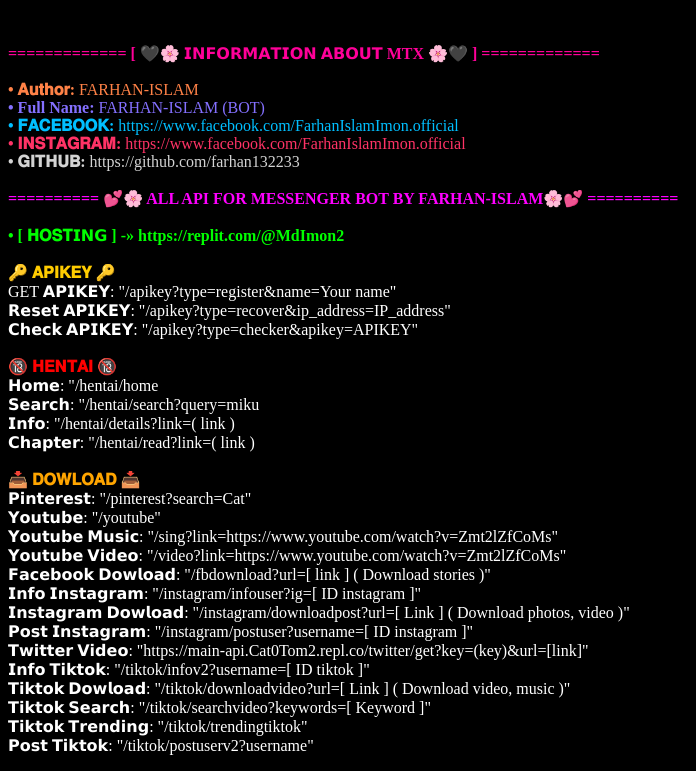
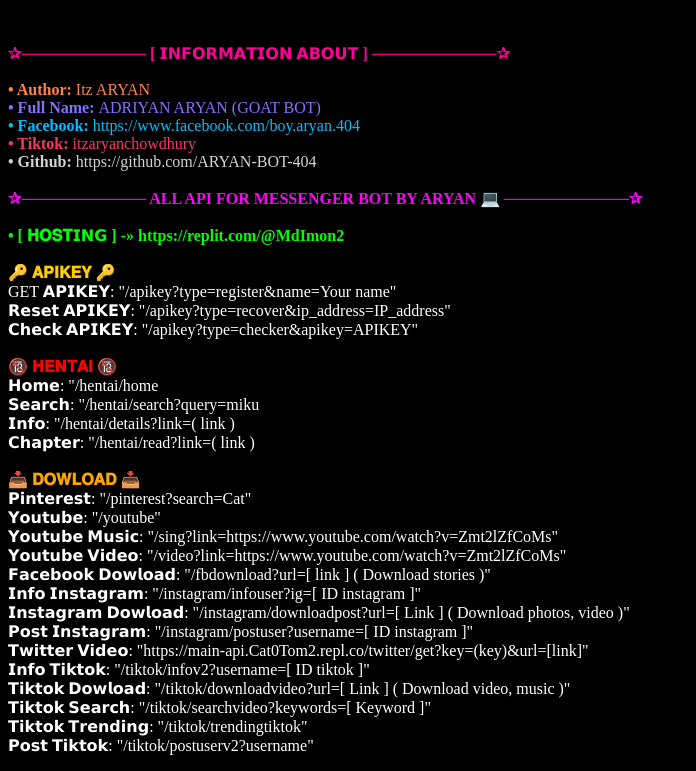
Before and after one commit to WEBSITE-WORKING/A4Y49-AP1, a website: page index.html in a window 1280 px wide. Shown: the top 771 px of the page, without its empty margins (0-696 px from the left). Drawn offline with Linux system fonts and the light colour scheme.

Commit message:
Update index.html

```diff
--- a/index.html
+++ b/index.html
@@ -4,7 +4,7 @@
 	<meta charset="UTF-8">
 	<meta http-equiv="X-UA-Compatible" content="IE=edge">
 	<meta name="viewport" content="width=device-width, initial-scale=1.0">
-	<title>💕 FARHAN WEB API 💕</title>
+	<title>😚 ARYAN WEB API 😊</title>
 </head>
   <style>
         body {
@@ -15,13 +15,13 @@
 <body>
 <div class="skill-item" style="color: #ff6400;">
 </div><br><br>
-<div class="skill-item" style="color: #FF0099;"><b>============= [ 🖤🌸 𝗜𝗡𝗙𝗢𝗥𝗠𝗔𝗧𝗜𝗢𝗡 𝗔𝗕𝗢𝗨𝗧 MTX 🌸🖤 ] =============</b></div><br>
-<div class="skill-item" style="color: #FF8247;"><b>• 𝐀𝐮𝐭𝐡𝐨𝐫:</b> FARHAN-ISLAM</div>
-<div class="skill-item" style="color: #8470FF;"><b>• Full Name: </b>FARHAN-ISLAM (BOT)</div>
-<div class="skill-item" style="color: #00BFFF;"><b>• 𝐅𝐀𝐂𝐄𝐁𝐎𝐎𝐊: </b>https://www.facebook.com/FarhanIslamImon.official</div>
-<div class="skill-item" style="color: #FF3366;"><b>• 𝐈𝐍𝐒𝐓𝐀𝐆𝐑𝐀𝐌: </b>https://www.facebook.com/FarhanIslamImon.official</div>
-<div class="skill-item" style="color: #D3D3D3;"><b>• 𝐆𝐈𝐓𝐇𝐔𝐁: </b>https://github.com/farhan132233</div><br>
-<div class="skill-item" style="color: #FF00FF;"><b>========== 💕🌸 ALL API FOR MESSENGER BOT BY FARHAN-ISLAM🌸💕 ==========</b></div><br>
+<div class="skill-item" style="color: #FF0099;"><b>✰─────────── [ 𝗜𝗡𝗙𝗢𝗥𝗠𝗔𝗧𝗜𝗢𝗡 𝗔𝗕𝗢𝗨𝗧 ] ───────────✰</b></div><br>
+<div class="skill-item" style="color: #FF8247;"><b>• Author:</b> Itz ARYAN</div>
+<div class="skill-item" style="color: #8470FF;"><b>• Full Name: </b>ADRIYAN ARYAN (GOAT BOT)</div>
+<div class="skill-item" style="color: #00BFFF;"><b>• Facebook: </b>https://www.facebook.com/boy.aryan.404</div>
+<div class="skill-item" style="color: #FF3366;"><b>• Tiktok: </b>itzaryanchowdhury</div>
+<div class="skill-item" style="color: #D3D3D3;"><b>• Github: </b>https://github.com/ARYAN-BOT-404</div><br>
+<div class="skill-item" style="color: #FF00FF;"><b>✰─────────── ALL API FOR MESSENGER BOT BY ARYAN 💻 ───────────✰</b></div><br>
 <body>
 <div class="skill-item" style="color: #00FF00;"><b>• [ 𝐇𝐎𝐒𝐓𝗜𝗡𝗚 ] -» https://replit.com/@MdImon2</b></div><br>
 <div class="skill-item" style="color: #FFCC00;"><b>🔑 𝐀𝐏𝐈𝐊𝐄𝐘 🔑</b></div>
@@ -168,7 +168,7 @@
           𝗦𝗲𝗻𝗱: "/bank/send"<br>
           𝗧𝗼𝗽: "/bank/top"<br><br>
 </body>
-                    <footer class="footer">© 2022 Operated By <a href="https://www.facebook.com/FarhanIslamImon.official">FARHAN-PROJECT</a></footer>
+                    <footer class="footer">© 2022 Operated By <a href="https://www.facebook.com/boy.aryan.404">ARYAN-API-PROJECT</a></footer>
   <style>
 </style>
 </html>
```
